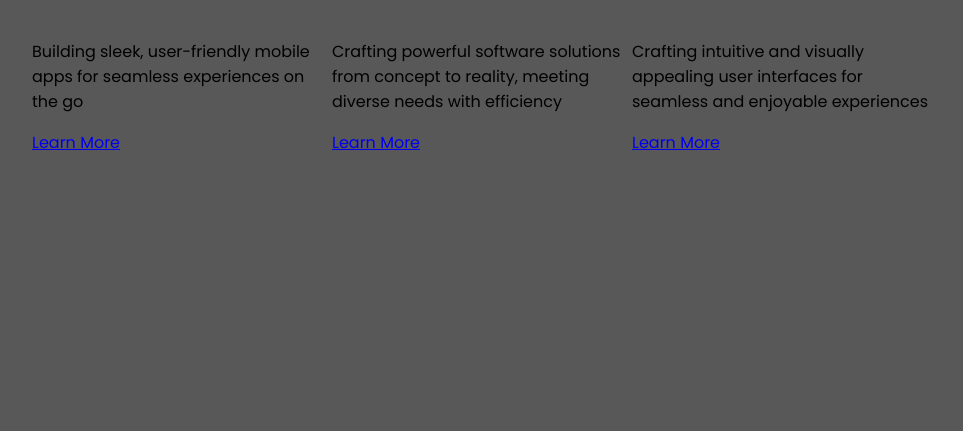
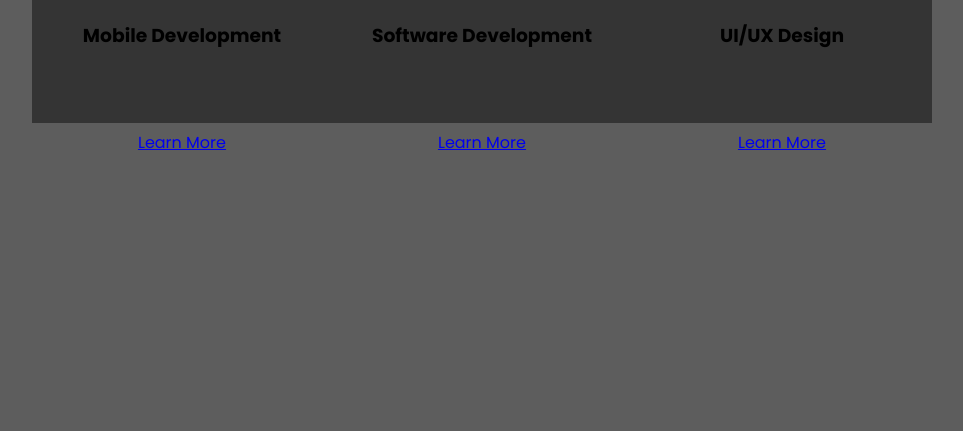
Before and after one commit to sajithkavishan/Card-Hover-Effects-, a plain HTML site: page index.html in a window 1280 px wide. Shown: the part 369-800 px from the top of the page, without its empty margins (158-1121 px from the left). Drawn offline with Linux system fonts and the light colour scheme.

Commit message:
Update css & html files

```diff
--- a/index.html
+++ b/index.html
@@ -13,7 +13,7 @@
             <div class="face faceone">
                 <div class="content">
                     <i class="fa-solid fa-mobile"></i>
-                    <h1>Mobile Development</h1>
+                    <h3>Mobile Development</h3>
                 </div>
             </div>
             <div class="face facetwo">
@@ -28,7 +28,7 @@
             <div class="face faceone">
                 <div class="content">
                     <i class="fa-solid fa-laptop-code"></i>
-                    <h1>Software Development</h1>
+                    <h3>Software Development</h3>
                 </div>
             </div>
             <div class="face facetwo">
@@ -43,7 +43,7 @@
             <div class="face faceone">
                 <div class="content">
                     <i class="fa-solid fa-paintbrush"></i>
-                    <h1>UI/UX Design</h1>
+                    <h3>UI/UX Design</h3>
                 </div>
             </div>
             <div class="face facetwo">
--- a/style.css
+++ b/style.css
@@ -9,7 +9,7 @@ body {
     margin: 0;
     padding: 0;
     min-height: 100vh;
-    background: rgb(88, 88, 88);
+    background: rgb(93, 93, 93);
     align-items: center;
     justify-content: center;
     font-family: Poppins, sans-serif;
@@ -32,3 +32,36 @@ body {
     height: 200px;
     transition: 0.4s;
 }
+
+.faceone {
+    position: relative;
+    background-color: rgb(52, 52, 52);
+    display: flex;
+    justify-content: center;
+    align-items: center;
+    align-content: center;
+    z-index: 1;
+    transform: translateY(100px);
+}
+
+.container .card:hover .face .faceone {
+    transform: translateY(0);
+    box-shadow: inset 0 0 60px whitesmoke,
+                inset 20px 0 80px #f0f,
+                inset -20px 0 80px #0ff,
+                inset 20px 0 300px #f0f,
+                inset -20px 0 300px #0ff,
+                0 0 50px #fff,
+                -10px 0 80px #f0f,
+                10px 0 80px #0ff;
+}
+
+.content {
+    opacity: 2;
+    transition: 0.5s;
+    text-align: center;
+}
+
+.container .card:hover .face .faceone .content {
+    opacity: 1;
+}
```
